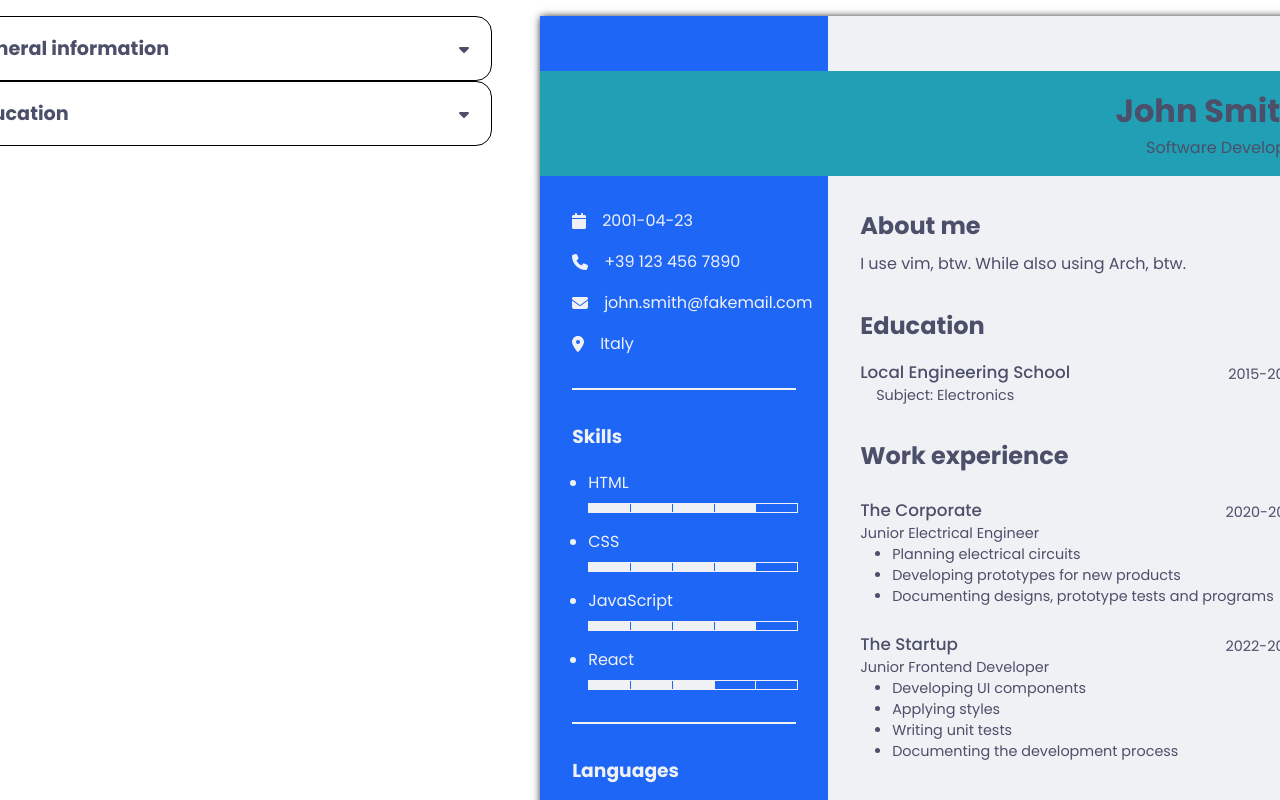
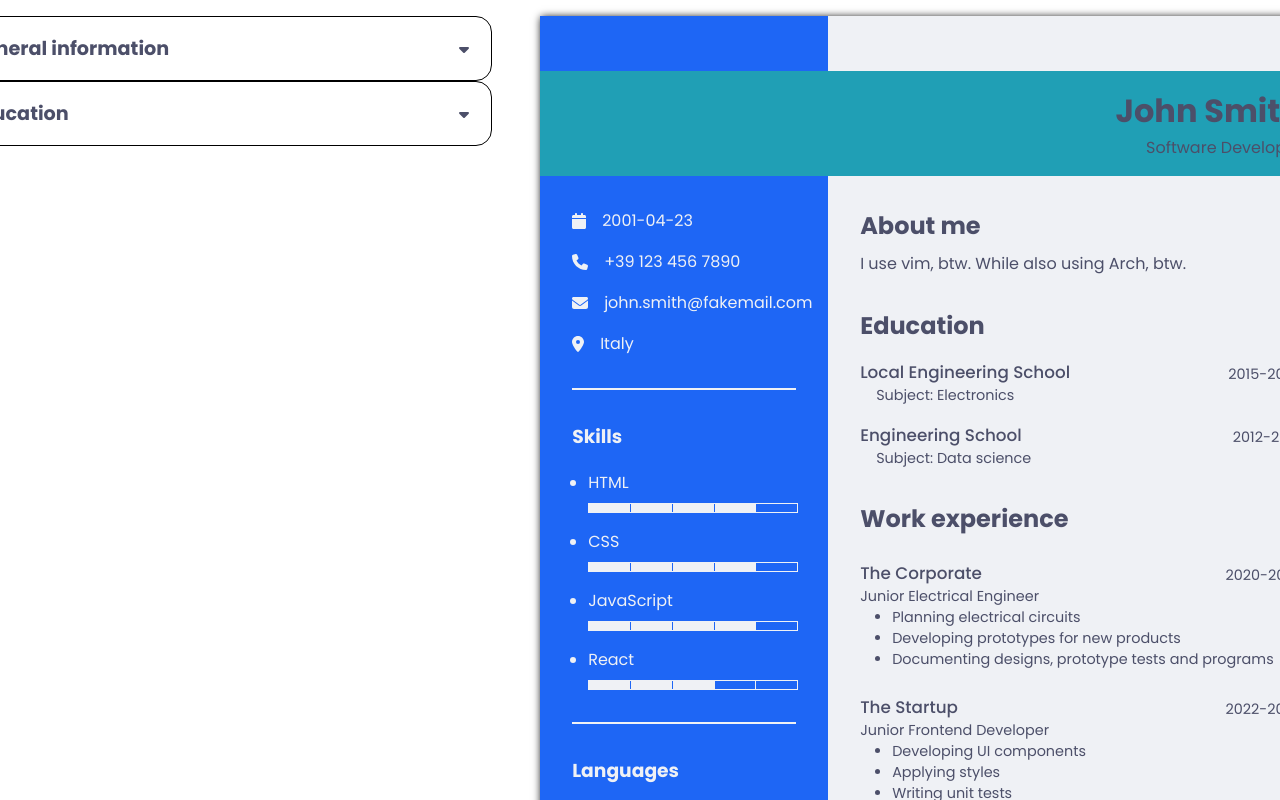
Before and after one commit to Thomsn1337/cv-app, a React (Vite) app: page / in a window 1280 px wide. Shown: the top 800 px of the page. Built offline with nearby package versions, Linux system fonts and the light colour scheme.

Commit message:
feat: add uuid to each education item

```diff
--- a/package.json
+++ b/package.json
@@ -17,7 +17,8 @@
         "@fortawesome/free-solid-svg-icons": "^6.5.2",
         "@fortawesome/react-fontawesome": "^0.2.2",
         "react": "^18.3.1",
-        "react-dom": "^18.3.1"
+        "react-dom": "^18.3.1",
+        "uuid": "^10.0.0"
     },
     "devDependencies": {
         "@types/react": "^18.3.3",
--- a/src/exampleData.js
+++ b/src/exampleData.js
@@ -1,3 +1,5 @@
+import { v4 as uuidv4 } from "uuid";
+
 const exampleData = {
     general: {
         firstName: "John",
@@ -12,9 +14,17 @@ const exampleData = {
     education: [
         {
             name: "Local Engineering School",
+            id: uuidv4(),
             subject: "Electronics",
             startYear: "2015",
             endYear: "2020",
+        },
+        {
+            name: "Engineering School",
+            id: uuidv4(),
+            subject: "Data science",
+            startYear: "2012",
+            endYear: "2015",
         },
     ],
     experience: [
```
Also changed, not shown: 1 other file (tests, documents, lock files or other folders).
